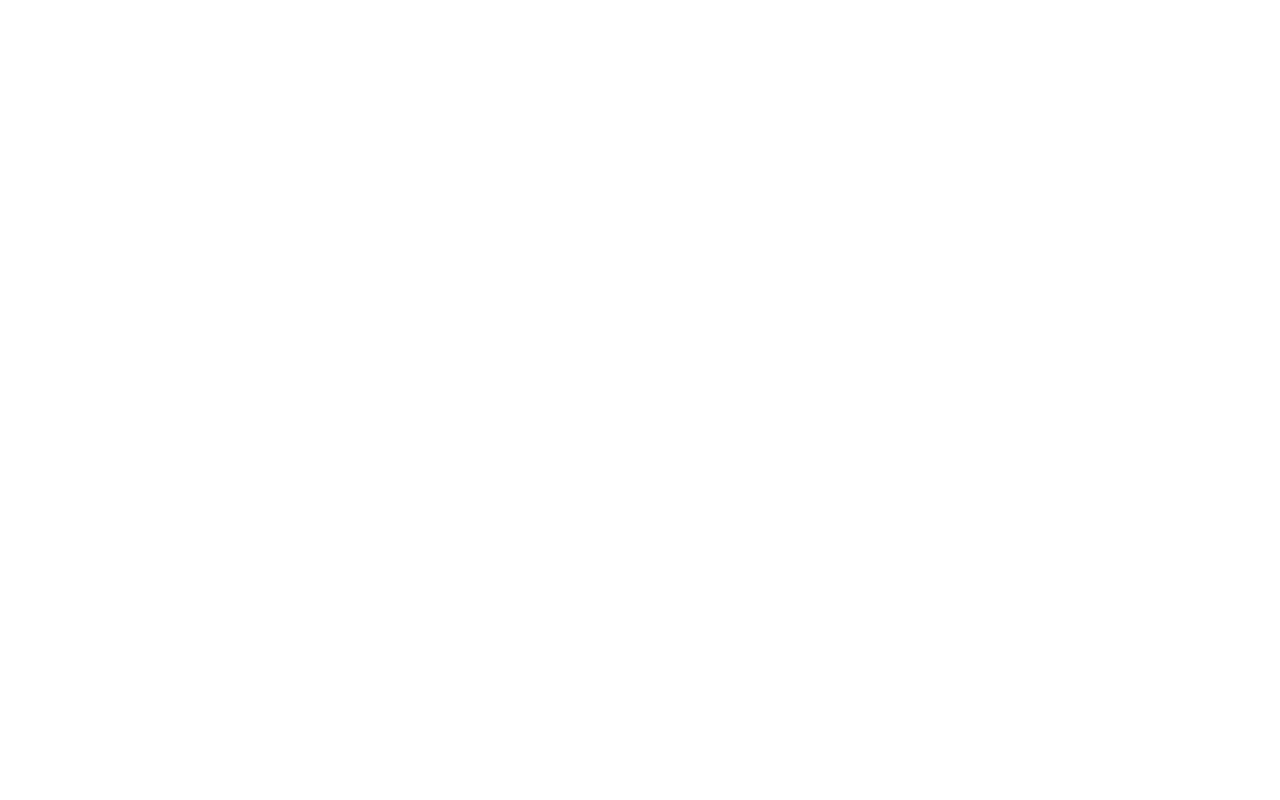
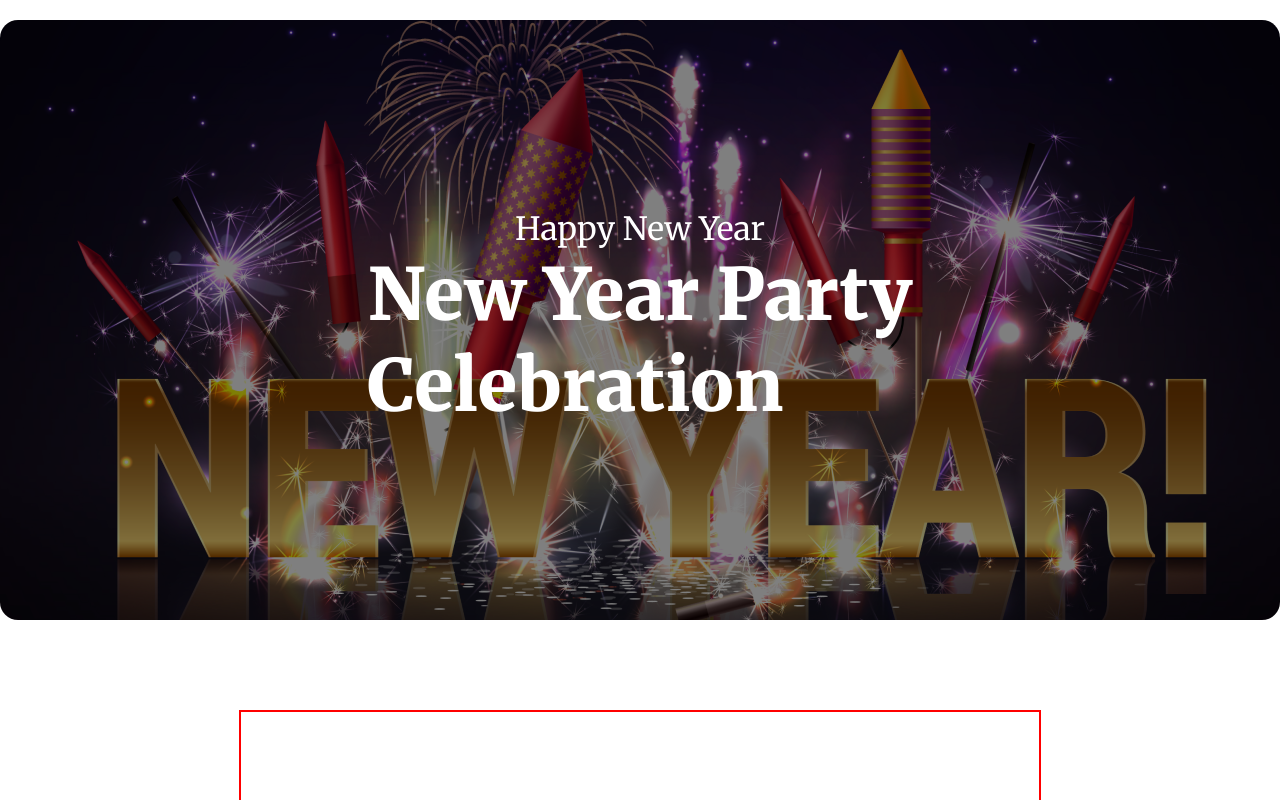
Before and after one commit to Nanditahalder/Batch9-A1-Solution, a plain HTML site: page index.html in a window 1280 px wide. Shown: the top 800 px of the page. Drawn offline with Linux system fonts and the light colour scheme.

Commit message:
second section style commit

```diff
--- a/index.html
+++ b/index.html
@@ -4,8 +4,24 @@
     <meta charset="UTF-8">
     <meta name="viewport" content="width=device-width, initial-scale=1.0">
     <title>Batch9 A1 Solution</title>
+    <link rel="stylesheet" href="styles/style.css">
 </head>
 <body>
+    <header class="banner-container">
+        <div class="banner-content">
+            <p>Happy New Year</p>
+            <h1>New Year Party <br> Celebration</h1>
+        </div>
+    </header>
+    <main>
+        <!-- 65% section start here -->
+         <section class="second-section-container">
 
+         </section>
+        <!-- 65% section end here -->
+    </main>
+    <footer>
+
+    </footer>
 </body>
 </html>
--- a/styles/style.css
+++ b/styles/style.css
@@ -1,6 +1,57 @@
 @import url('https://fonts.googleapis.com/css2?family=Merriweather:ital,wght@0,300;0,400;0,700;0,900;1,300;1,400;1,700;1,900&display=swap');
 
+*{
+    box-sizing: border-box;
+    margin: 0;
+    padding: 0;
+}
 
 body {
     font-family: "Merriweather", serif;
 }
+
+
+/* border section style stars here */
+.banner-container {
+    max-width: 1320px;
+    /* border: 2px solid red; */
+    min-height: 600px;
+    margin: 0 auto;
+    border-radius: 18px;
+    margin-top: 20px;
+    background-color: rgb(0, 0, 0, 0.5);
+    background-image: url(../images/Banner\ Image.png);
+    background-position: center;
+    background-repeat: no-repeat;
+    background-size: cover;
+    background-blend-mode: overlay;
+}
+.banner-content {
+    display: flex;
+    height: 600px;
+    justify-content: center;
+    flex-direction: column;
+    align-items: center;
+}
+.banner-content p ,
+ h1 {
+    color: white;
+}
+.banner-content p {
+    font-size: 32px;
+    font-weight: 400;
+}
+.banner-content h1 {
+    font-size: 72px;
+    font-weight: 900;
+}
+
+
+/* 65% section style start here */
+.second-section-container {
+    width: 802.9px;
+    height: 806px;
+    border: 2px solid red;
+    margin: 0 auto;
+    margin-top: 90px;
+}
```
